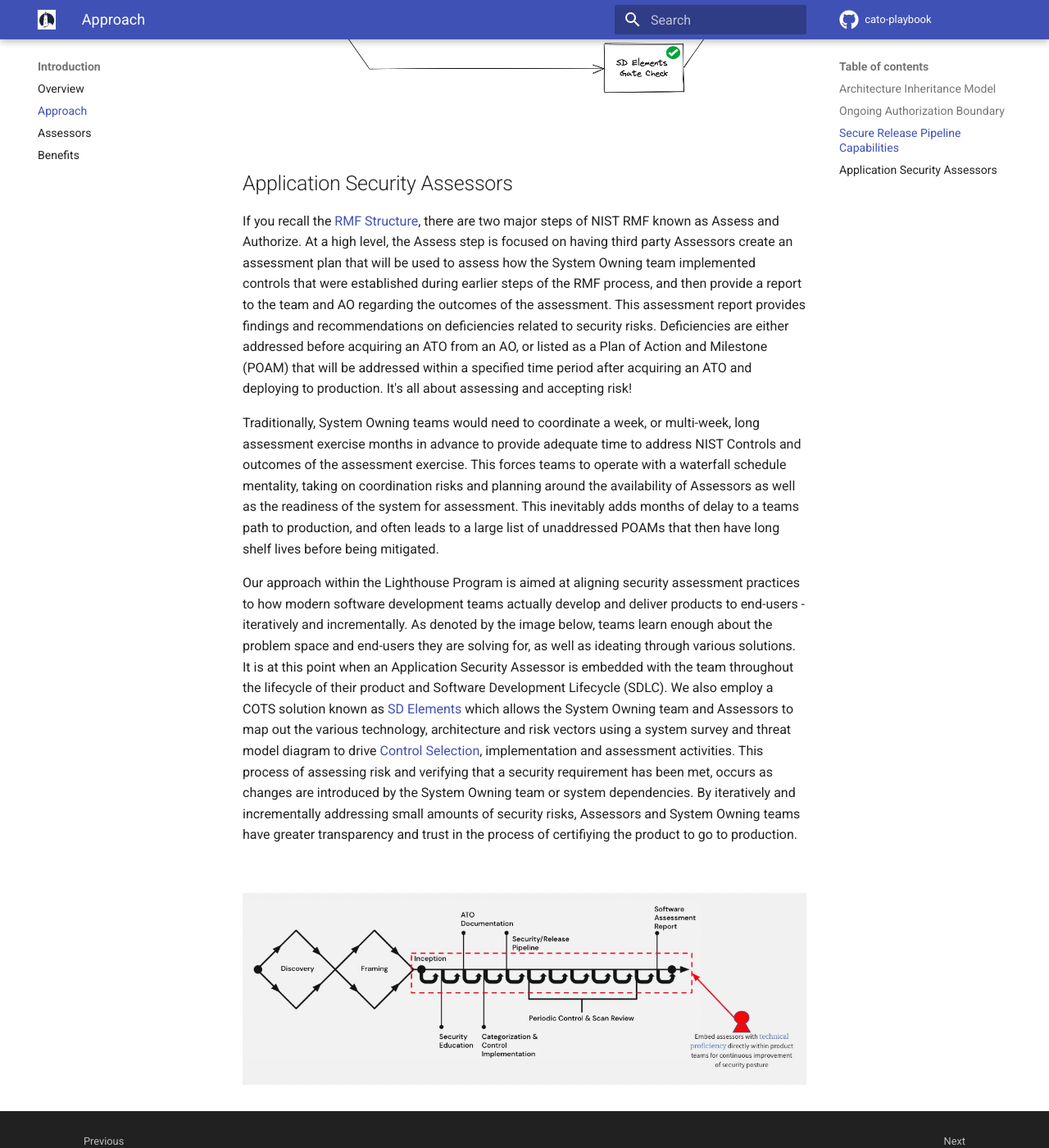
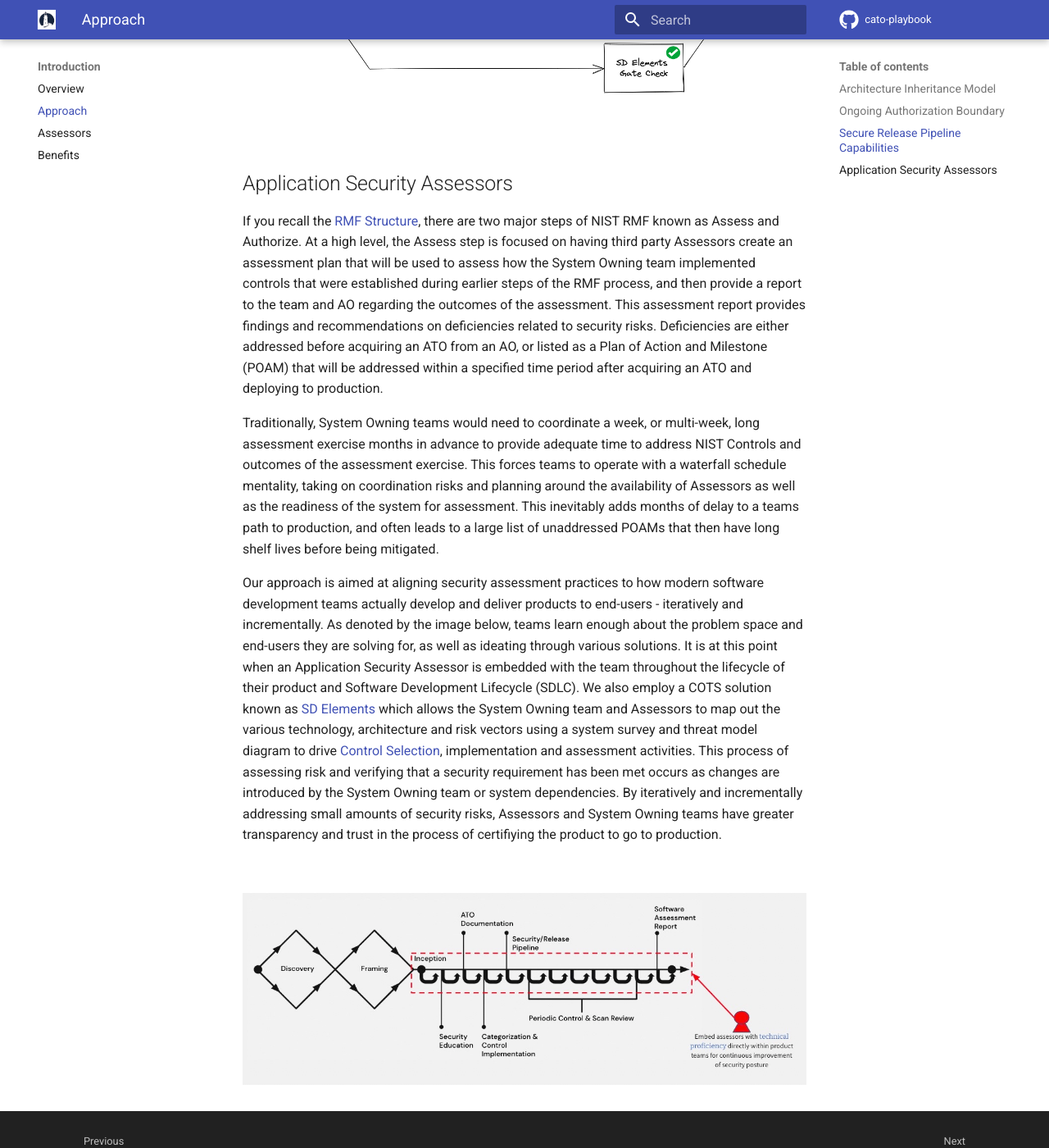
Before and after one commit to rise8-us/cato-playbook, an MkDocs documentation site: the page built from docs/approach.md, in a window 1280 px wide and 1400 px high, scrolled down 2727 px. Shown: the whole window at 82% size. Built offline with MkDocs 1.6.1 and Material for MkDocs 9.7.7, drawn with Linux system fonts in a browser that asks for light colours; comment, search, counter and statistics services are not loaded.

Commit message:
finished generalization

```diff
--- a/docs/approach.md
+++ b/docs/approach.md
@@ -39,11 +39,11 @@ This pipeline service is only available to software development teams that are c
 <br/>
 
 ## Application Security Assessors
-If you recall the [RMF Structure](overview.md), there are two major steps of NIST RMF known as Assess and Authorize. At a high level, the Assess step is focused on having third party Assessors create an assessment plan that will be used to assess how the System Owning team implemented controls that were established during earlier steps of the RMF process, and then provide a report to the team and AO regarding the outcomes of the assessment. This assessment report provides findings and recommendations on deficiencies related to security risks. Deficiencies are either addressed before acquiring an ATO from an AO, or listed as a Plan of Action and Milestone (POAM) that will be addressed within a specified time period after acquiring an ATO and deploying to production. It's all about assessing and accepting risk!
+If you recall the [RMF Structure](overview.md), there are two major steps of NIST RMF known as Assess and Authorize. At a high level, the Assess step is focused on having third party Assessors create an assessment plan that will be used to assess how the System Owning team implemented controls that were established during earlier steps of the RMF process, and then provide a report to the team and AO regarding the outcomes of the assessment. This assessment report provides findings and recommendations on deficiencies related to security risks. Deficiencies are either addressed before acquiring an ATO from an AO, or listed as a Plan of Action and Milestone (POAM) that will be addressed within a specified time period after acquiring an ATO and deploying to production.
 
 Traditionally, System Owning teams would need to coordinate a week, or multi-week, long assessment exercise months in advance to provide adequate time to address NIST Controls and outcomes of the assessment exercise. This forces teams to operate with a waterfall schedule mentality, taking on coordination risks and planning around the availability of Assessors as well as the readiness of the system for assessment. This inevitably adds months of delay to a teams path to production, and often leads to a large list of unaddressed POAMs that then have long shelf lives before being mitigated.
 
-Our approach within the Lighthouse Program is aimed at aligning security assessment practices to how modern software development teams actually develop and deliver products to end-users - iteratively and incrementally. As denoted by the image below, teams learn enough about the problem space and end-users they are solving for, as well as ideating through various solutions. It is at this point when an Application Security Assessor is embedded with the team throughout the lifecycle of their product and Software Development Lifecycle (SDLC). We also employ a COTS solution known as [SD Elements](https://www.securitycompass.com/sdelements/) which allows the System Owning team and Assessors to map out the various technology, architecture and risk vectors using a system survey and threat model diagram to drive [Control Selection](selection.md), implementation and assessment activities. This process of assessing risk and verifying that a security requirement has been met, occurs as changes are introduced by the System Owning team or system dependencies. By iteratively and incrementally addressing small amounts of security risks, Assessors and System Owning teams have greater transparency and trust in the process of certifiying the product to go to production.
+Our approach is aimed at aligning security assessment practices to how modern software development teams actually develop and deliver products to end-users - iteratively and incrementally. As denoted by the image below, teams learn enough about the problem space and end-users they are solving for, as well as ideating through various solutions. It is at this point when an Application Security Assessor is embedded with the team throughout the lifecycle of their product and Software Development Lifecycle (SDLC). We also employ a COTS solution known as [SD Elements](https://www.securitycompass.com/sdelements/) which allows the System Owning team and Assessors to map out the various technology, architecture and risk vectors using a system survey and threat model diagram to drive [Control Selection](selection.md), implementation and assessment activities. This process of assessing risk and verifying that a security requirement has been met occurs as changes are introduced by the System Owning team or system dependencies. By iteratively and incrementally addressing small amounts of security risks, Assessors and System Owning teams have greater transparency and trust in the process of certifiying the product to go to production.
 
 <br/>
 
```
